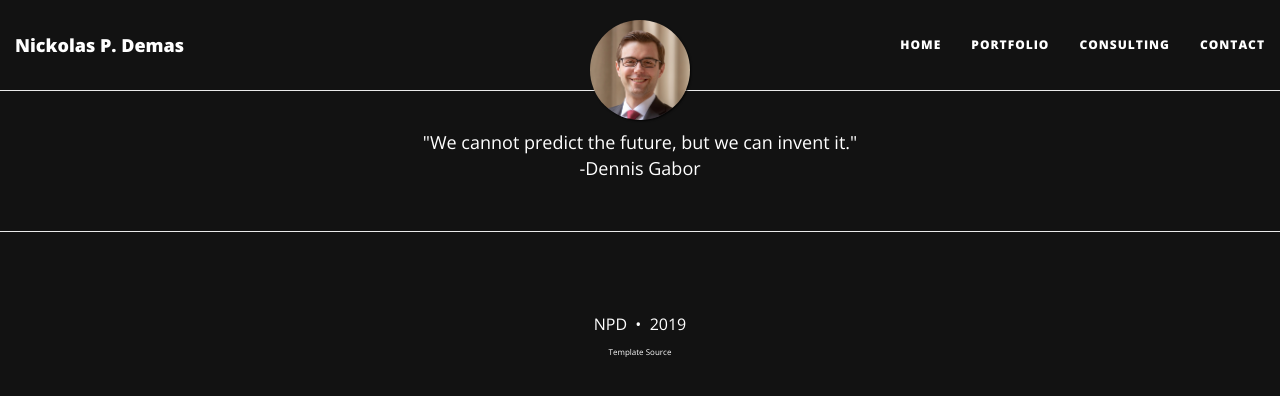
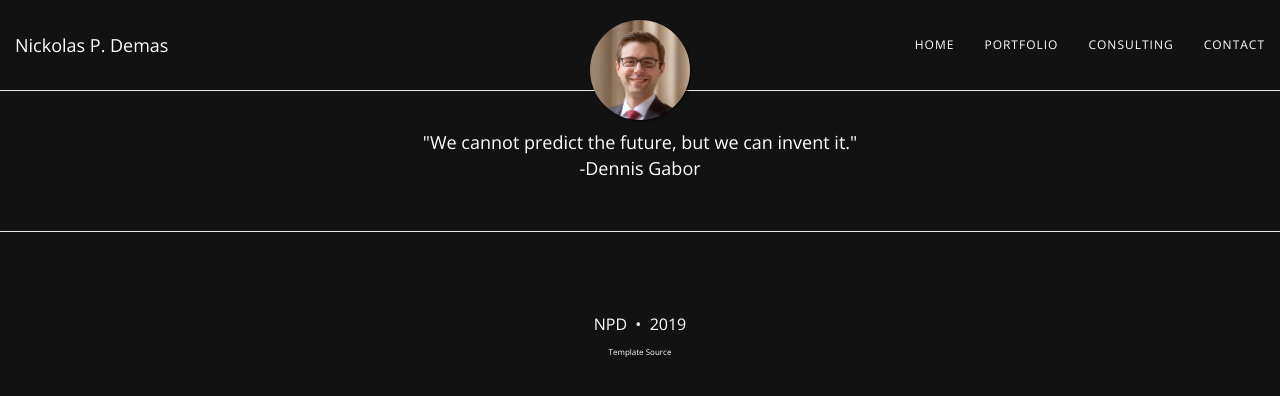
Before and after one commit to npdemas/npdemas.github.io, a Jekyll site: the page built from index.html, in a window 1280 px wide. Shown: the top 396 px of the page. Built offline with Jekyll 4.4.1, drawn with Linux system fonts in a browser that asks for light colours; nearby versions of some CDN libraries; the list of posts is cut into pages by our own code.

Commit message:
changed .navbar-custom .nav li a font weight
to 400 from 800

```diff
--- a/css/main.css
+++ b/css/main.css
@@ -23,7 +23,7 @@ p {
 }
 h1,h2,h3,h4,h5,h6 {
   font-family: 'Open Sans', 'Helvetica Neue', Helvetica, Arial, sans-serif;
-  font-weight: 400; /* changed from 800 */
+  font-weight: 800;
 }
 a {
   color: {{ site.link-col }};
@@ -128,7 +128,7 @@ img {
 
 .navbar-custom .navbar-brand,
 .navbar-custom .nav li a {
-  font-weight: 800;
+  font-weight: 400; /* changed from 800 */
   color: {{ site.navbar-text-col }};
 }
 
```
